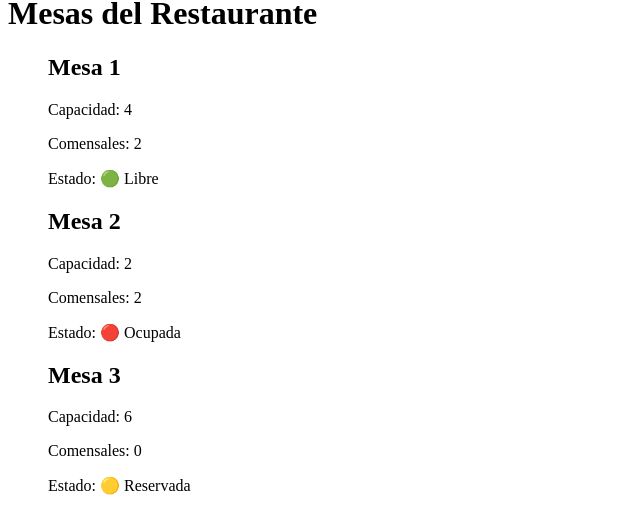
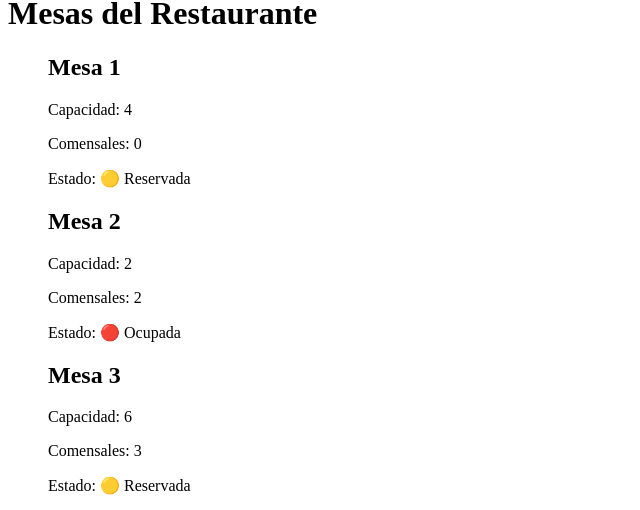
Before and after one commit to kannodi/REACTRP, a React (Vite) app in the folder DIA3/: page / in a window 1280 px wide. Shown: the part 1020-1530 px from the top of the page, without its empty margins (0-640 px from the left). Built offline with nearby package versions, Linux system fonts and the light colour scheme.

Commit message:
Bloque B — DevTools verificadas, árbol de componentes inspeccionado

```diff
--- a/DIA3/src/data/mesas.mock.js
+++ b/DIA3/src/data/mesas.mock.js
@@ -1,8 +1,8 @@
 export const mesasMock = [
-    { id:1, numero:1, capacidad:4, estado:"libre",     comensales:2 },
+    { id:1, numero:1, capacidad:4, estado:"reservada",     comensales:0 },
     { id:2, numero:2, capacidad:2, estado:"ocupada",   comensales:2 },
-    { id:3, numero:3, capacidad:6, estado:"reservada", comensales:0 },
+    { id:3, numero:3, capacidad:6, estado:"reservada", comensales:3 },
     { id:4, numero:4, capacidad:4, estado:"libre",     comensales:0 },
     { id:5, numero:5, capacidad:8, estado:"ocupada",   comensales:5 },
-    { id:6, numero:6, capacidad:2, estado:"reservada", comensales:0 },
+    { id:6, numero:6, capacidad:2, estado:"reservada", comensales:1 },
   ];
```
